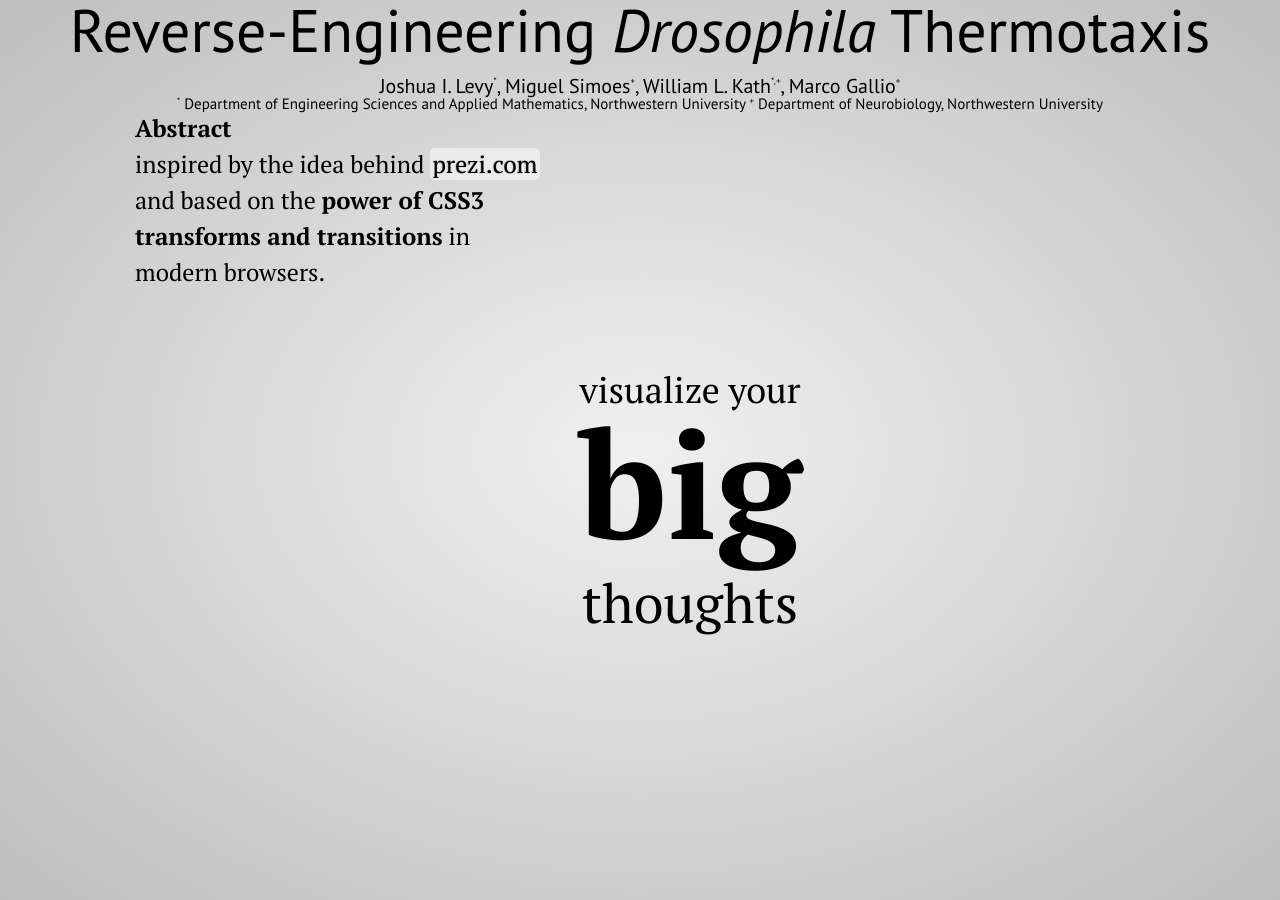
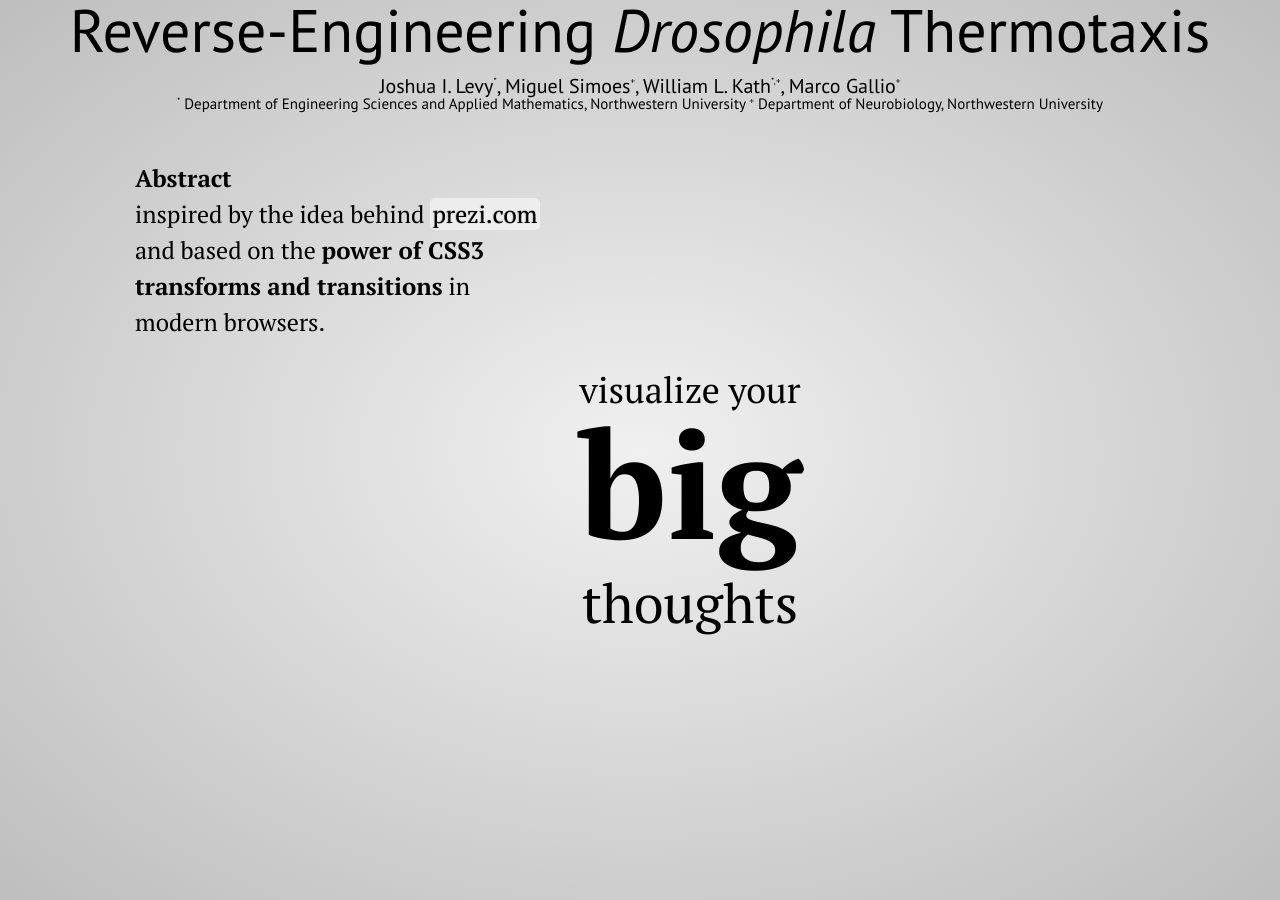
Before and after one commit to joshuailevy/joshuailevy.github.io, a Jekyll site: the page cshl_pres/index.html, which Jekyll copies as it is, in a window 1280 px wide. Built offline with Jekyll 4.4.1, drawn with Linux system fonts in a browser that asks for light colours.

Commit message:
Add files via upload

```diff
--- a/cshl_pres/index.html
+++ b/cshl_pres/index.html
@@ -97,7 +97,7 @@
         element should be rotated by 90 degrees clockwise.
 
     -->
-    <div id="its" class="step" data-x="0" data-y="-1000" data-scale="5">
+    <div id="its" class="step" data-x="0" data-y="-500" data-scale="5">
         <p><strong>Abstract</strong> <br/>
         inspired by the idea behind <a href="http://prezi.com">prezi.com</a> <br/>
         and based on the <strong>power of CSS3 transforms and transitions</strong> in modern browsers.</p>
```
